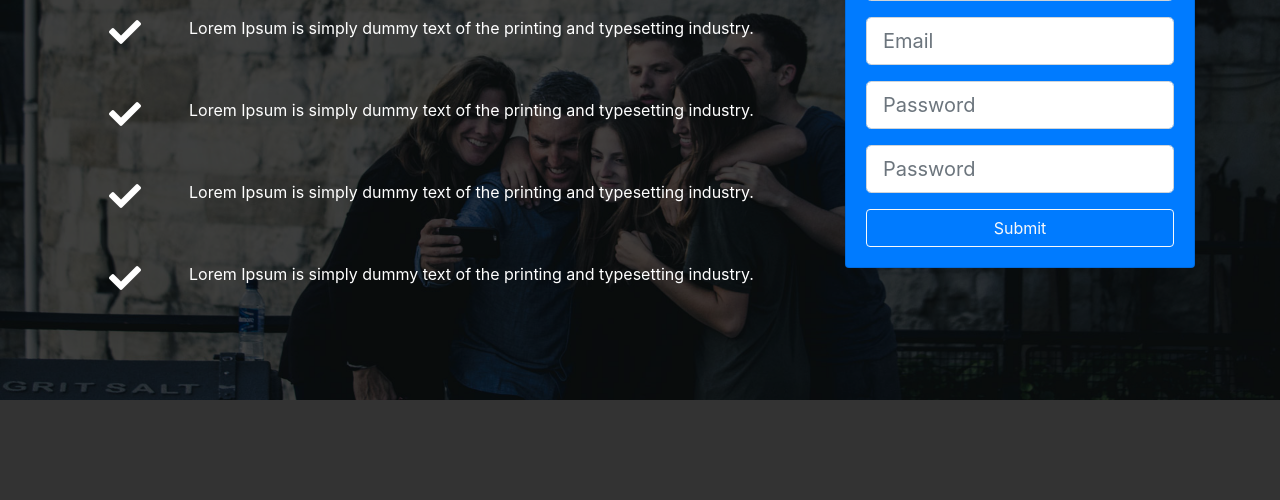
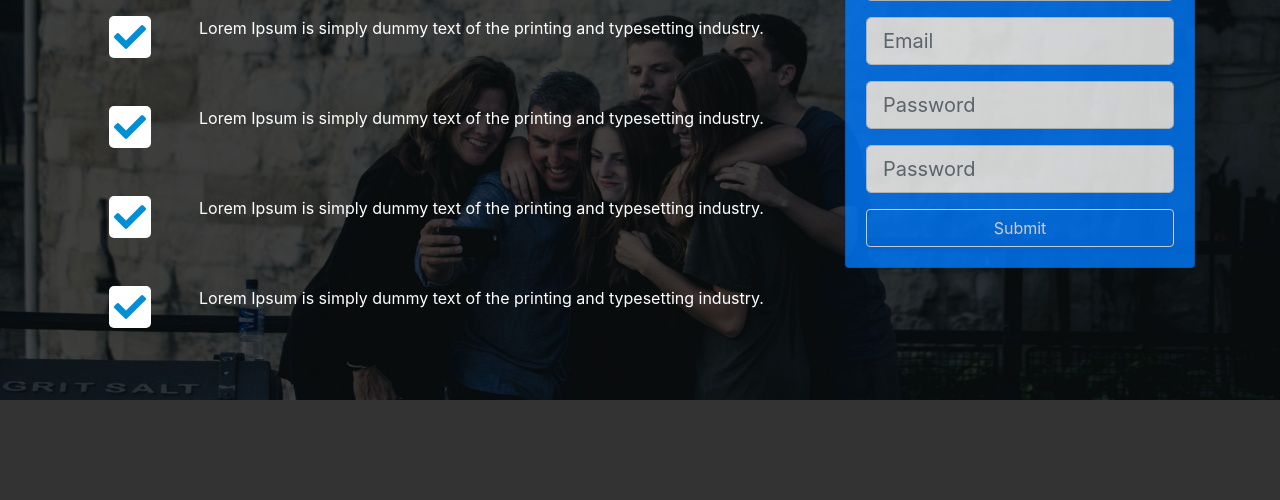
Before and after one commit to devpurohit/l00plab, a plain HTML site: page index.html in a window 1280 px wide. Shown: the part 300-800 px from the top of the page. Drawn offline with nearby package versions, Linux system fonts and the light colour scheme.

Commit message:
Minor changes

```diff
--- a/css/style.css
+++ b/css/style.css
@@ -6,6 +6,11 @@ body {
   border-bottom: #008ed6 3px solid;
   opacity: 0.8;
 }
+
+/*
+* HOME
+* SECTION
+*/
 
 #home-section {
   background: url(../img/home.jpg);
@@ -27,3 +32,14 @@ body {
 #home-section .home-inner {
   padding-top: 150px;
 }
+
+#home-section .card-form {
+  opacity: 0.8;
+}
+
+#home-section .fas {
+  color: #008ed6;
+  background: #fff;
+  padding: 5px;
+  border-radius: 5px;
+}
```
